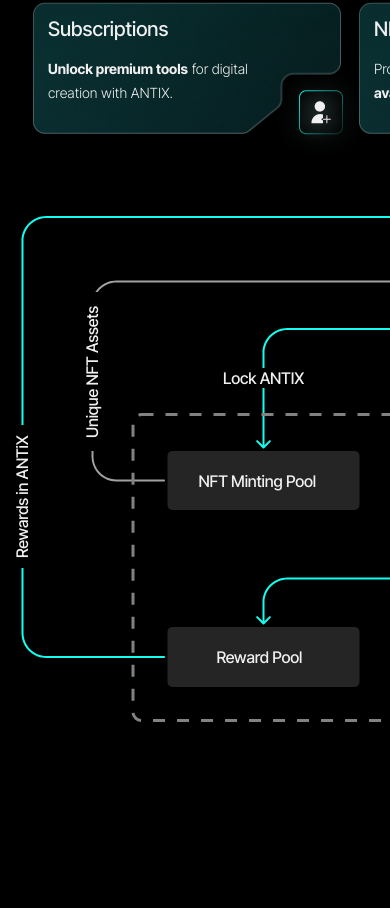
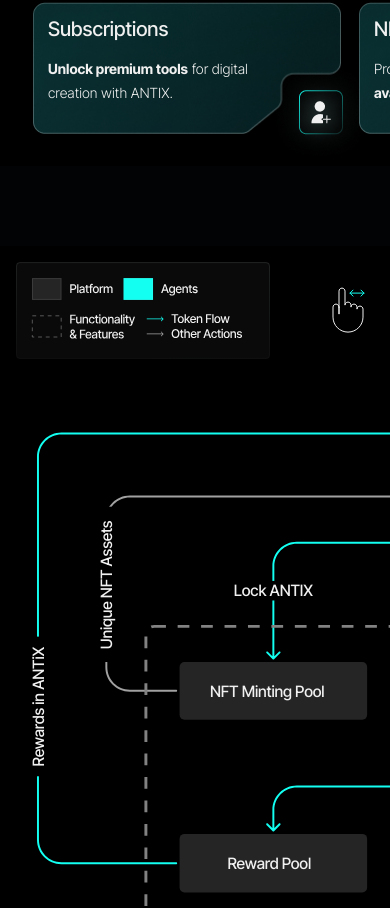
Before and after one commit to Antuhrium/antix, a React (Vite) app: page / in a window 390 px wide. Shown: the part 7637-8545 px from the top of the page. Built offline with nearby package versions, Linux system fonts and the light colour scheme.

Commit message:
morechanges

```diff
--- a/src/components/PieChart/mobile/PieChart.tsx
+++ b/src/components/PieChart/mobile/PieChart.tsx
@@ -59,7 +59,7 @@
             dominantBaseline="central"
             className={styles.chartsLabel}
         >
-            {`${value}%`}
+            {value > 7 && <>{`${value}%`}</>}
         </text>
     );
 };
--- a/src/sections/Footer/mobile/Footer.module.scss
+++ b/src/sections/Footer/mobile/Footer.module.scss
@@ -1,6 +1,7 @@
 .footer {
-    // width: calc(100% - 4rem);
-    width: 100%;
+    width: calc(100% - 2rem);
+    margin: 20px auto;
+    // width: 100%;
     height: 100%;
     max-height: 800px;
     background: rgba(19, 19, 19, 0.74);
@@ -8,13 +9,13 @@
     position: relative;
     overflow-x: hidden;
     flex-direction: row;
+    border-radius: 20px;
 
 
     .footerConatiner {
         width: 100%;
         display: flex;
         flex-direction: row;
-
     }
 }
 
@@ -26,26 +27,30 @@
         display: flex;
         flex-direction: column;
 
-        padding: 1rem;
+        padding: 30px 25px 0;
     }
 
     .smallTitle {
         font-family: "Inter", sans-serif;
         color: #959595;
         font-size: 16px;
+        font-weight: 400;
+        line-height: 19.36px;
+        letter-spacing: 0.02em;
     }
 
     .socials {
+        margin-top: 1rem;
         display: flex;
         flex-direction: column;
         gap: 12px;
 
         .socialLink {
-            width: 64px;
-            height: 64px;
+            width: 40px;
+            height: 40px;
             background: #3e3e3e;
             border-radius: 100px;
-            padding: 16px;
+            padding: 10px;
 
             img {
                 width: 100%;
@@ -55,6 +60,7 @@
     }
 
     .mailLink {
+        margin-top: 0.5rem;
         color: var(--white-head-text, #F0F0F0);
         font-family: Inter;
         font-size: 20px;
@@ -77,6 +83,7 @@
             a {
                 font-size: 16px;
                 color: #afafaf;
+
 
                 &:hover {
                     color: #fff;
--- a/src/sections/TeamAdvisors/TeamAdvisors.module.scss
+++ b/src/sections/TeamAdvisors/TeamAdvisors.module.scss
@@ -144,6 +144,8 @@
         width: 50%;
         width: 370px;
         height: 472.778px;
+        background-color: rgba(0, 0, 0, 0.7);
+        box-shadow: inset 3em 3em 5em 3em rgba(0, 0, 0, 0.7);
     }
 }
 
--- a/src/sections/UserFlow/UserFlow.module.scss
+++ b/src/sections/UserFlow/UserFlow.module.scss
@@ -1,10 +1,20 @@
+.container {
+    background-color: #000;
+
+    display: flex;
+    flex-direction: column;
+    margin-top: 80px;
+
+    height: 100%;
+    width: 100%;
+}
+
 .userFlowContainer {
-    background-color: #000;
     color: #fff;
     height: 100%;
     width: 100%;
+    -webkit-overflow-scrolling: touch;
     overflow-x: auto;
-    -webkit-overflow-scrolling: touch;
 }
 
 .userFlow {
@@ -14,9 +24,20 @@
     min-width: 1374px;
 }
 
+.userFlowLegend {
+    display: none;
+}
+
 @media (max-width: 768px) {
     .userFlow {
-        padding: 50px 0;
+        padding: 50px 16px;
         justify-content: flex-start;
     }
+
+    .userFlowLegend {
+        display: flex;
+        align-items: center;
+        justify-content: space-between;
+        padding: 16px;
+    }
 }
--- a/src/sections/UserFlow/UserFlow.tsx
+++ b/src/sections/UserFlow/UserFlow.tsx
@@ -1,9 +1,17 @@
 import styles from "./UserFlow.module.scss"
+
+import Legend from "../../assets/svg/user-flow-legend.svg"
+import HandIcon from "../../assets/svg/user-flow-hand.svg"
 
 const UserFlow = () => {
     return (
+        <div className={styles.container}>
+            <div className={styles.userFlowLegend}>
+                <img src={Legend} alt="Legend" />
+                <img src={HandIcon} alt="Handle Icon" />
+            </div>
+
             <div className={styles.userFlowContainer}>
-
                 <div className={styles.userFlow}>
                     <svg width="1374" height="642" viewBox="0 0 1374 642" fill="none" xmlns="http://www.w3.org/2000/svg">
                         <rect x="820.5" y="411" width="192" height="60" rx="5" fill="#7A7A7A" fill-opacity="0.3" />
@@ -69,6 +77,7 @@
                     </svg>
                 </div>
             </div>
+        </div>
     );
 };
 
```
Also changed, not shown: src/assets/svg/user-flow-hand.svg (added), src/assets/svg/user-flow-legend.svg (added). Lines whose indentation alone changed are shown as unchanged.
